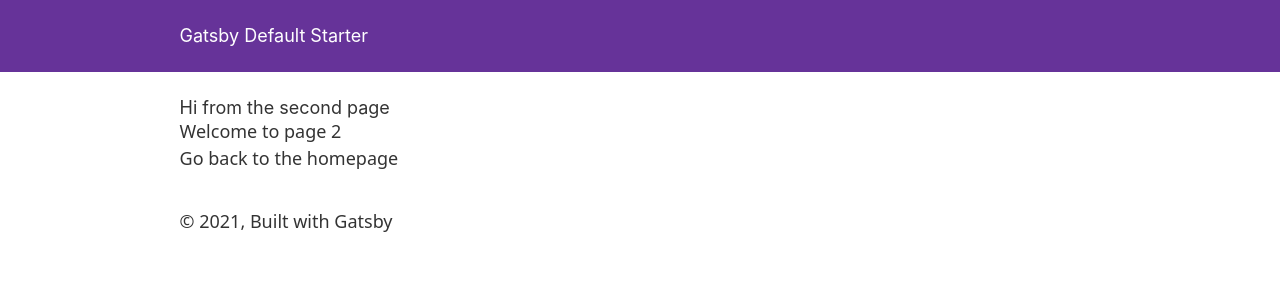
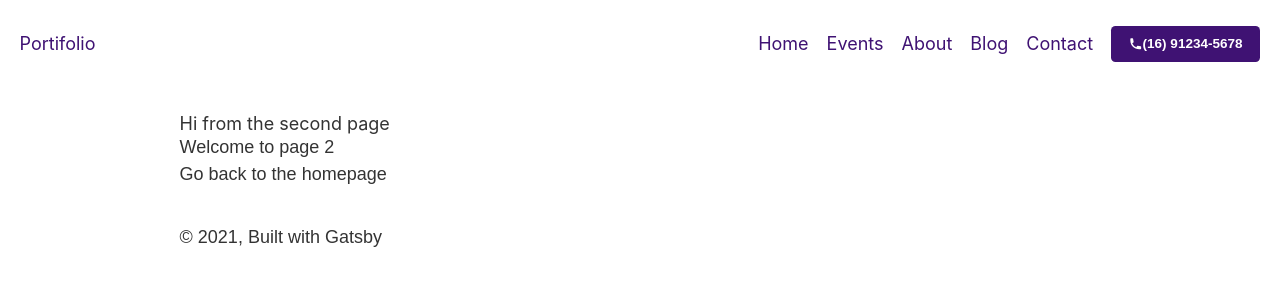
Before and after one commit to lucasl2f/gatsby-tailwind, a Gatsby site in the folder portifolio/: page /page-2 in a window 1280 px wide. Built offline with nearby package versions, Linux system fonts and the light colour scheme; Gatsby itself is replaced by a stand-in of ours.

Commit message:
Header WIP

```diff
--- a/portifolio/gatsby-config.js
+++ b/portifolio/gatsby-config.js
@@ -1,8 +1,8 @@
 module.exports = {
   siteMetadata: {
-    title: `Gatsby Default Starter`,
-    description: `Kick off your next, great Gatsby project with this default starter. This barebones starter ships with the main Gatsby configuration files you might need.`,
-    author: `@gatsbyjs`,
+    title: `Portifolio`,
+    description: `Building my own portifolio with Gatsby and Tailwind`,
+    author: `@lucasl2f`,
     siteUrl: `https://gatsbystarterdefaultsource.gatsbyjs.io/`,
   },
   plugins: [
--- a/portifolio/src/components/header.js
+++ b/portifolio/src/components/header.js
@@ -1,32 +1,99 @@
 import * as React from "react"
 import PropTypes from "prop-types"
 import { Link } from "gatsby"
+import { theme } from "../../tailwind.config"
 
 const Header = ({ siteTitle }) => (
   <header
     style={{
-      background: `rebeccapurple`,
+      // background: theme.colors.primary,
       marginBottom: `1.45rem`,
     }}
   >
     <div
+      className="flex flex-row items-center justify-between"
       style={{
         margin: `0 auto`,
-        maxWidth: 960,
+        maxWidth:1440,
         padding: `1.45rem 1.0875rem`,
       }}
     >
-      <h1 style={{ margin: 0 }}>
+      <h3 style={{ margin: 0 }}>
         <Link
           to="/"
           style={{
-            color: `white`,
+            color: theme.colors.primary,
             textDecoration: `none`,
           }}
         >
           {siteTitle}
         </Link>
-      </h1>
+      </h3>
+      <div className="flex space-x-4 items-center">
+        <h6 style={{marginBottom:0}}>
+          <Link
+            to="/"
+            style={{
+              color: theme.colors.primary,
+              textDecoration: `none`,
+            }}
+          >
+            Home
+          </Link>
+        </h6>
+        <h6 style={{marginBottom:0}}>
+          <Link
+            to="/"
+            style={{
+              color: theme.colors.primary,
+              textDecoration: `none`,
+            }}
+          >
+            Events
+          </Link>
+        </h6>
+        <h6 style={{marginBottom:0}}>
+          <Link
+            to="/"
+            style={{
+              color: theme.colors.primary,
+              textDecoration: `none`,
+            }}
+          >
+            About
+          </Link>
+        </h6>
+        <h6 style={{marginBottom:0}}>
+          <Link
+            to="/"
+            style={{
+              color: theme.colors.primary,
+              textDecoration: `none`,
+            }}
+          >
+            Blog
+          </Link>
+        </h6>
+        <h6 style={{marginBottom:0}}>
+          <Link
+            to="/"
+            style={{
+              color: theme.colors.primary,
+              textDecoration: `none`,
+            }}
+          >
+            Contact
+          </Link>
+        </h6>
+        <button className="btn font-bold py-2 px-4 rounded text-xs flex flex-row items-center space-x-64"
+          style={{backgroundColor: theme.colors.primary, color: "white"}}
+        >
+          <svg xmlns="http://www.w3.org/2000/svg" className="h-3 w-3" viewBox="0 0 20 20" fill="currentColor">
+  <path d="M2 3a1 1 0 011-1h2.153a1 1 0 01.986.836l.74 4.435a1 1 0 01-.54 1.06l-1.548.773a11.037 11.037 0 006.105 6.105l.774-1.548a1 1 0 011.059-.54l4.435.74a1 1 0 01.836.986V17a1 1 0 01-1 1h-2C7.82 18 2 12.18 2 5V3z" />
+</svg>
+          (16) 91234-5678
+        </button>
+      </div>
     </div>
   </header>
 )
--- a/portifolio/src/pages/index.js
+++ b/portifolio/src/pages/index.js
@@ -8,15 +8,14 @@ import Seo from "../components/seo"
 const IndexPage = () => (
   <Layout>
     <Seo title="Home" />
-    <h1>Hi people</h1>
+    <p className="text-gray-500">Hi people</p>
     <p>Welcome to your new Gatsby site.</p>
     <p>Now go build something great.</p>
     <StaticImage
-      src="../images/gatsby-astronaut.png"
-      width={300}
+      src="https://images.unsplash.com/photo-1518557984649-7b161c230cfa?ixid=MnwxMjA3fDB8MHxwaG90by1wYWdlfHx8fGVufDB8fHx8&ixlib=rb-1.2.1"
       quality={95}
       formats={["auto", "webp", "avif"]}
-      alt="A Gatsby astronaut"
+      alt="Greece landscape"
       style={{ marginBottom: `1.45rem` }}
     />
     <p>
--- a/portifolio/tailwind.config.js
+++ b/portifolio/tailwind.config.js
@@ -1,8 +1,35 @@
+const colors = require('tailwindcss/colors')
+
 module.exports = {
   purge: ['./src/**/*.{js,jsx,ts,tsx}'],
   darkMode: false, // or 'media' or 'class'
   theme: {
-    extend: {},
+    screens: {
+      sm: '480px',
+      md: '768px',
+      lg: '976px',
+      xl: '1440px',
+    },
+    colors: {
+      gray: colors.coolGray,
+      blue: colors.lightBlue,
+      red: colors.rose,
+      pink: colors.fuchsia,
+      primary: "#3f1273",
+    },
+    fontFamily: {
+      sans: ['Graphik', 'sans-serif'],
+      serif: ['Merriweather', 'serif'],
+    },
+    extend: {
+      spacing: {
+        '128': '32rem',
+        '144': '36rem',
+      },
+      borderRadius: {
+        '4xl': '2rem',
+      }
+    }
   },
   variants: {
     extend: {},
```
